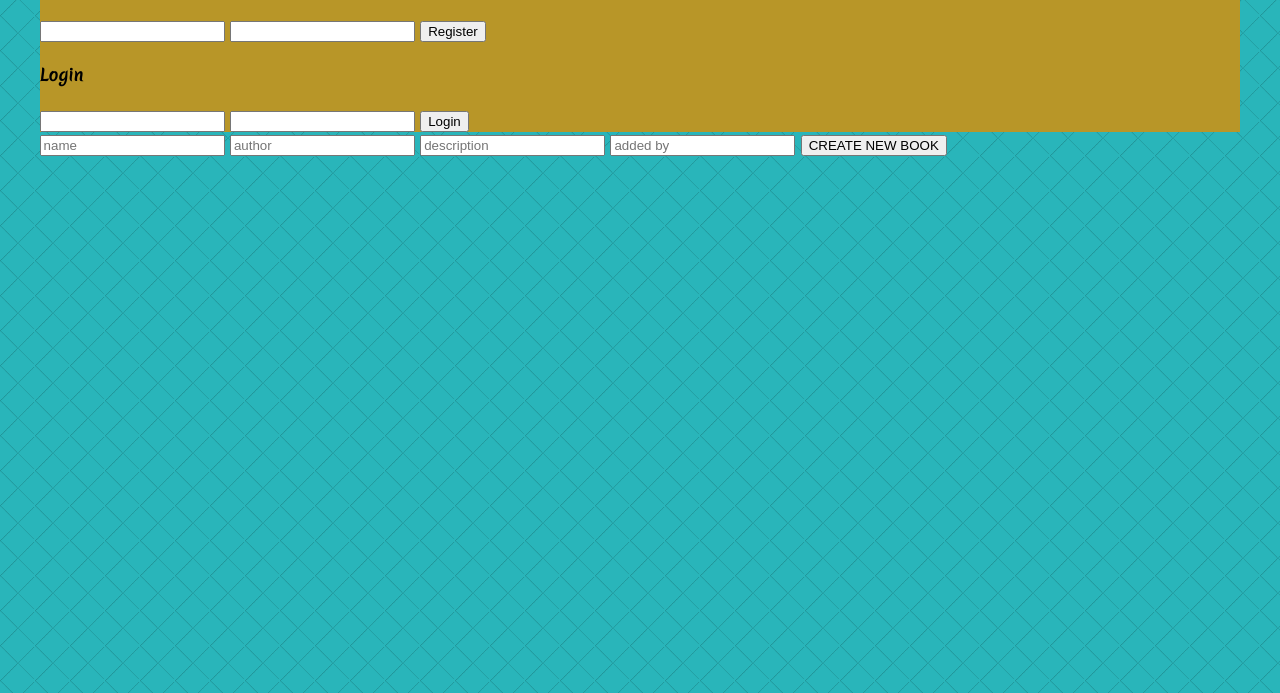
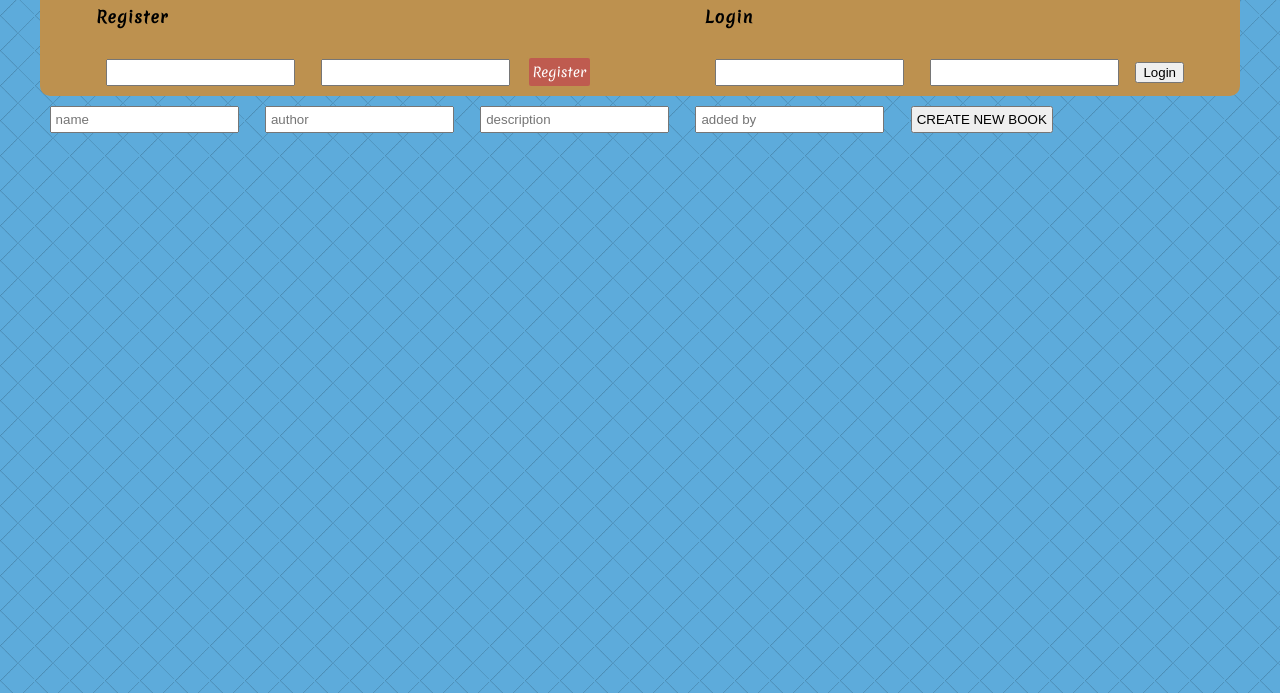
Before and after one commit to johnzxcvbnm/literate-pancake, a website: page public/index.html in a window 1280 px wide. Shown: the part 107-800 px from the top of the page. Drawn offline with nearby package versions, Linux system fonts and the light colour scheme; no server answers.

Commit message:
Added more style to index.html.  Added a textured background under public/assets

```diff
--- a/public/css/app.css
+++ b/public/css/app.css
@@ -1,7 +1,7 @@
 :root {
-  --colorOne: #29b5ba;
-  --colorTwo: #b8286e;
-  --colorThree: #b89628;
+  --colorOne: #5dabdb;
+  --colorTwo: #bf5b4f;
+  --colorThree: #bd914f;
 }
 
 html {
@@ -19,6 +19,8 @@ html {
 .container {
   width: 95%;
   margin: auto;
+  letter-spacing: 1px;
+
 }
 
 h1 {
@@ -27,11 +29,46 @@ h1 {
   font-size: 2em;
   background: var(--colorTwo);
   /* background-image: url("../assets/always-grey.png"); */
-
+  padding: 5px;
+  border-radius: 10px;
+  text-align: center;
 }
 
 .wrapper {
   background: var(--colorThree);
-  /* background-image: url("../assets/always-grey.png"); */
+  border-radius: 10px;
+}
 
+.flexy {
+  display: flex;
+  justify-content: space-around;
+  flex-wrap: wrap;
 }
+
+input {
+  padding: 4px;
+  margin: 10px;
+}
+
+.button {
+  font-family: 'Merienda', cursive;
+  background-color: var(--colorTwo);
+  color: white;
+  border: 2px solid var(--colorThree);
+  border-radius: 4px;
+  padding: 4px;
+  /* font-size: 1.1em; */
+}
+
+.button:hover {
+  cursor: pointer;
+  background-color: var(--colorThree);
+  color: black;
+  border: 2px solid var(--colorTwo);
+}
+
+.displayCard {
+  width: 20%;
+  background: var(--colorThree);
+  border-radius: 10px;
+}
--- a/public/index.html
+++ b/public/index.html
@@ -18,7 +18,7 @@
           <h4>Register</h4>
           <input>
           <input>
-          <button>Register</button>
+          <button class="button">Register</button>
         </div>
         <!-- Login Div -->
         <div>
@@ -38,9 +38,9 @@
       </form>
 
       <!-- Book Container Div -->
-      <div>
+      <div class="flexy">
         <!-- Book Divs -->
-        <div ng-repeat="book in ctrl.books">
+        <div class="displayCard" ng-repeat="book in ctrl.books">
           <ul>
             <h3>{{book.name}}</h3>
             <li>Author: {{book.author}}</li>
```
